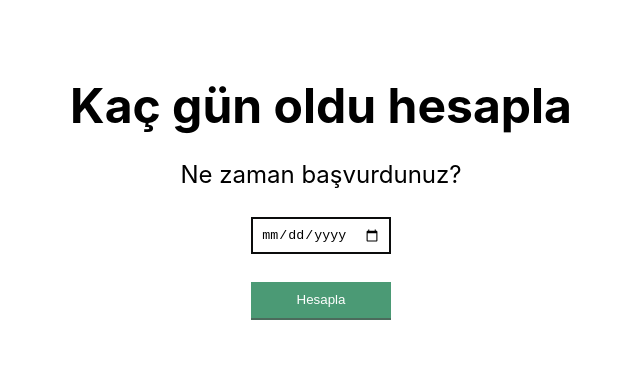
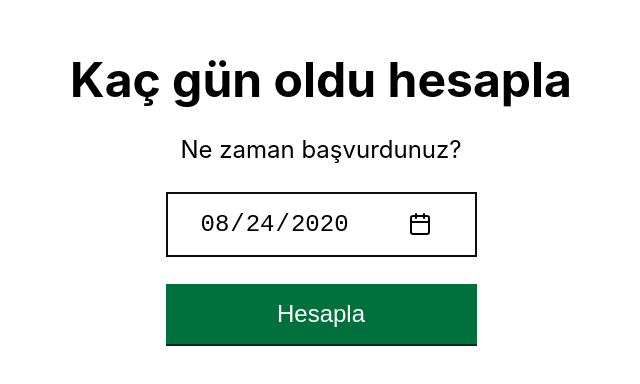
Before and after one commit to coscakir/kac-gun-oldu, a Next.js app: page / in a window 1280 px wide. Shown: the part 202-586 px from the top of the page, without its empty margins (319-959 px from the left). Built offline with nearby package versions, Linux system fonts and the light colour scheme.

Commit message:
minor fixes

```diff
--- a/components/button/button.module.css
+++ b/components/button/button.module.css
@@ -4,12 +4,13 @@
   background-color: #00703c;
   box-shadow: 0 2px 0 #002d18;
   border: 0;
-  padding: 0.67rem 1rem;
+  padding: 1rem 2rem;
   color: white;
   cursor: pointer;
   text-align: center;
   appearance: none;
   transition: all 0.2s ease;
+  font-size: 1.5rem;
 }
 
 .button:hover {
--- a/components/input/index.js
+++ b/components/input/index.js
@@ -2,5 +2,9 @@ import React from "react";
 import styles from "./input.module.css";
 
 export default function Input({ ...props }) {
-  return <input className={styles.input} {...props} />;
+  return (
+    <label htmlFor={props.id} className={styles.label}>
+      <input className={styles.input} {...props} />
+    </label>
+  );
 }
--- a/components/input/input.module.css
+++ b/components/input/input.module.css
@@ -1,7 +1,31 @@
 .input {
   display: block;
-  padding: 0.5rem;
+  padding: 1rem 6rem 1rem 2rem;
   border-radius: 0;
   appearance: none;
   border: 2px solid #0b0c0c;
+  font-size: 1.5rem;
+  appearance: none;
+  background: #fff url(/calendar.svg) 85% 50% no-repeat;
+  min-height: 3rem;
 }
+
+.input::-webkit-calendar-picker-indicator {
+  position: absolute;
+  right: -10px;
+  width: 100%;
+  height: 100%;
+  opacity: 0;
+}
+
+.input::-webkit-inner-spin-button {
+  -webkit-appearance: none;
+}
+.input::-webkit-clear-button {
+  margin-right: 75px;
+}
+
+.label {
+  position: relative;
+  z-index: 1;
+}
--- a/pages/index.js
+++ b/pages/index.js
@@ -11,13 +11,14 @@ import { tr } from "date-fns/locale";
 import styles from "../styles/Home.module.css";
 
 export default function Home() {
-  const [startDate, setStartDate] = React.useState("");
+  const [startDate, setStartDate] = React.useState("2020-08-24");
   const [days, setDays] = React.useState("");
   const [duration, setDuration] = React.useState("");
 
   React.useEffect(() => {
     const startDate = localStorage.getItem("startDate");
     if (startDate) {
+      setStartDate(startDate);
       setDiffInCalendarDays(startDate);
       setDurationInWords(startDate);
     }
@@ -52,7 +53,7 @@ export default function Home() {
 
   const handleReset = () => {
     localStorage.clear();
-    setStartDate("");
+    setStartDate("2020-08-24");
     setDays("");
   };
 
@@ -97,6 +98,8 @@ export default function Home() {
             <p className={styles.description}>Ne zaman başvurdunuz?</p>
             <form className={styles.form}>
               <Input
+                name="date"
+                id="date"
                 value={startDate}
                 type="date"
                 onChange={(e) => setStartDate(e.target.value)}
@@ -110,7 +113,10 @@ export default function Home() {
       </main>
       {days && (
         <footer className={styles.footer}>
-          🍪 Başvuru tarihiniz tarayıcı çerezlerine kayıt edildi.
+          <span>
+            🍪 Başvuru tarihiniz ({startDate}) olarak tarayıcı çerezlerine kayıt
+            edildi.
+          </span>
           <a onClick={handleReset}>Silmek için buraya tıklayabilirsiniz.</a>
         </footer>
       )}
--- a/styles/Home.module.css
+++ b/styles/Home.module.css
@@ -18,13 +18,15 @@
 
 .footer {
   width: 100%;
-  height: 100px;
   border-top: 1px solid #eaeaea;
   display: flex;
   justify-content: center;
   align-items: center;
   flex-direction: column;
   line-height: 2;
+  text-align: center;
+  padding-top: 1rem;
+  padding-bottom: 1rem;
 }
 
 .footer a {
@@ -99,5 +101,6 @@
   .grid {
     width: 100%;
     flex-direction: column;
+    padding: 2rem;
   }
 }
```
Also changed, not shown: public/calendar.svg (added).
